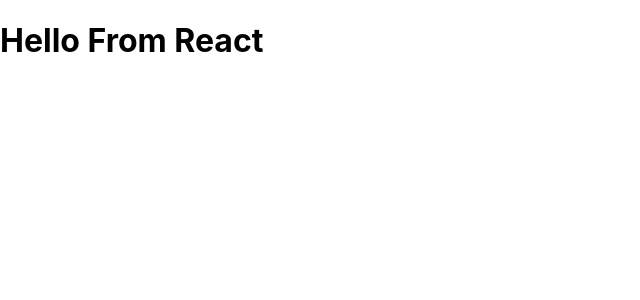
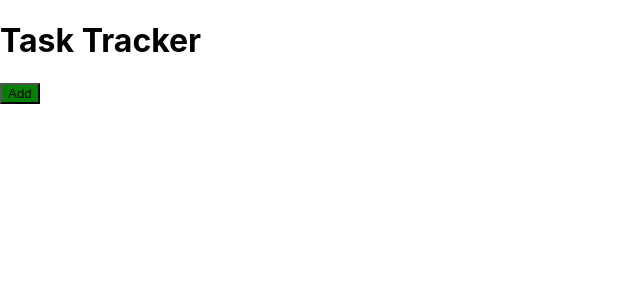
Before and after one commit to Ishi1834/react-task-tracker, a React (Create React App) app: page / in a window 1280 px wide. Shown: the top 300 px of the page, without its empty margins (0-640 px from the left). Built offline with nearby package versions, Linux system fonts and the light colour scheme.

Commit message:
Created header and button components, but css from index.css is not being applied

```diff
--- a/src/App.js
+++ b/src/App.js
@@ -1,7 +1,9 @@
+import Header from './components/Header'
+
 function App() {
   return (
-    <div className="App">
-      <h1> Hello From React</h1>
+    <div className='container'>
+      <Header />
     </div>
   );
 }
--- /dev/null
+++ b/src/components/Button.js
@@ -0,0 +1,5 @@
+const Button = ({ color, text }) => {
+    return <button style={{ backgroundColor: color }} className='btn'>{text}</button>
+}
+
+export default Button
--- /dev/null
+++ b/src/components/Header.js
@@ -0,0 +1,21 @@
+import PropTypes from 'prop-types'
+import Button from './Button'
+
+const Header = ({ title }) => {
+    return (
+        <header className='header'>
+            <h1>{title}</h1>
+            <Button color='green' text='Add'/>
+        </header>
+    )
+}
+
+Header.defaultProps = {
+    title: 'Task Tracker',
+}
+
+Header.propTypes = {
+    title: PropTypes.string.isRequired,
+}
+
+export default Header
```
